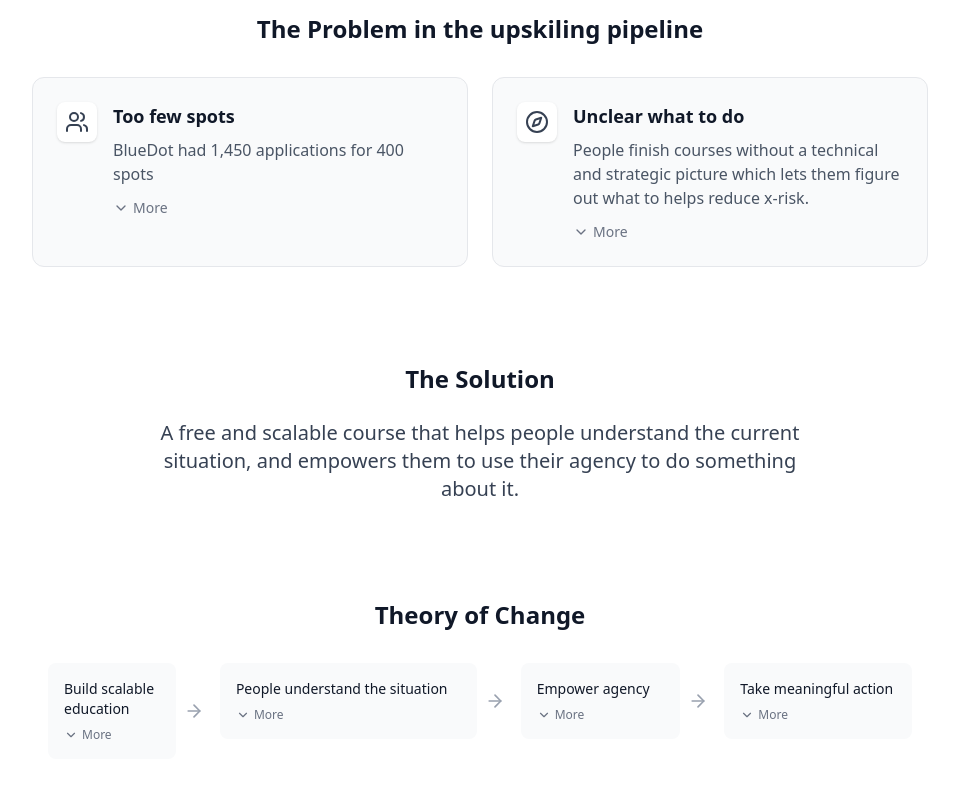
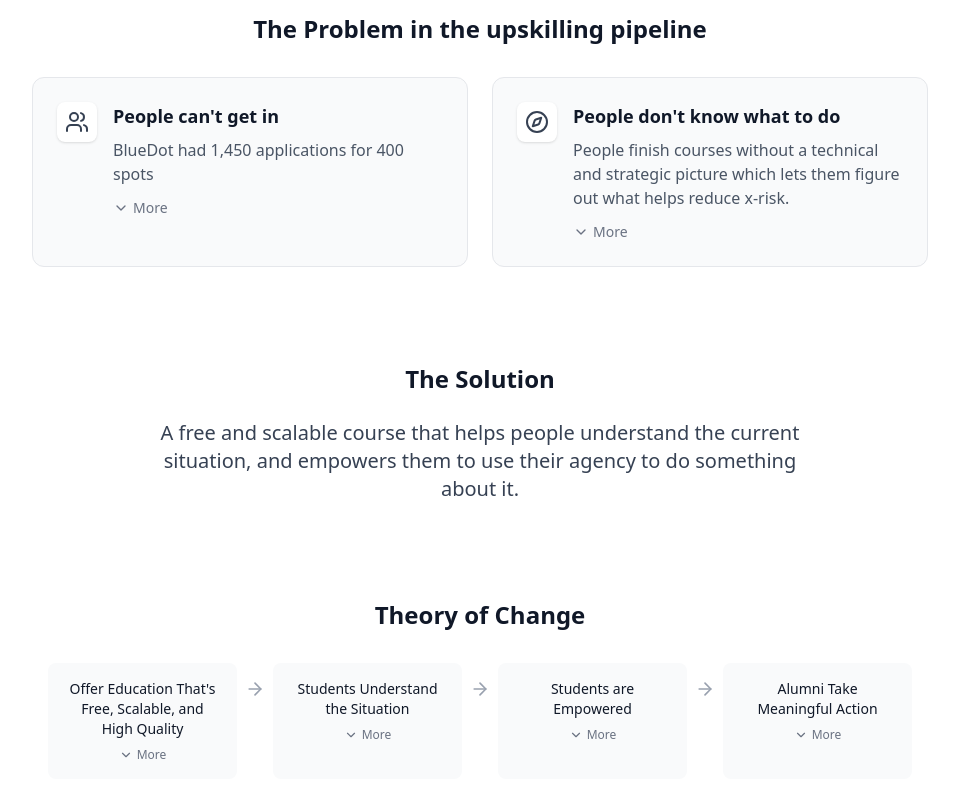
Before and after one commit to lucbrinkman/coursey-onepager, a React (Vite) app: page / in a window 1280 px wide. Shown: the part 220-1020 px from the top of the page, without its empty margins (160-1119 px from the left). Built offline with nearby package versions, Linux system fonts and the light colour scheme.

Commit message:
Improve Theory of Change: equal-width cards, centered headers, title case labels; fix spelling mistakes in content

```diff
--- a/src/components/TheoryOfChange.jsx
+++ b/src/components/TheoryOfChange.jsx
@@ -1,10 +1,10 @@
-import { useState, useEffect, useRef } from 'react'
+import React, { useState, useEffect, useRef } from 'react'
 import { ChevronDown, ArrowRight } from 'lucide-react'
 import { useExpand } from './ExpandContext'
 import { theoryOfChangeSection, ui } from '../../textContent'
 import FormattedText from './FormattedText'
 
-function StepCard({ step, isOpen, onToggle, isLast }) {
+function StepCard({ step, isOpen, onToggle }) {
   const contentRef = useRef(null)
   const [height, setHeight] = useState(0)
 
@@ -23,17 +23,16 @@ function StepCard({ step, isOpen, onToggle, isLast }) {
   const hasDetail = !!step.detail
 
   return (
-    <div className="flex items-center">
     <div
-        className={`bg-gray-50 rounded-lg p-4 flex-1 min-w-0 ${hasDetail ? 'cursor-pointer' : ''}`}
+      className={`bg-gray-50 rounded-lg p-4 h-full ${hasDetail ? 'cursor-pointer' : ''}`}
       onClick={hasDetail ? onToggle : undefined}
     >
-        <h3 className="font-medium text-gray-900 text-sm">{step.label}</h3>
+      <h3 className="font-medium text-gray-900 text-sm text-center">{step.label}</h3>
       {hasDetail && (
         <>
           <button
             onClick={(e) => { e.stopPropagation(); onToggle(); }}
-              className="flex items-center gap-1 mt-2 text-xs text-gray-500 hover:text-gray-700 transition-colors cursor-pointer"
+            className="flex items-center justify-center gap-1 mt-2 text-xs text-gray-500 hover:text-gray-700 transition-colors cursor-pointer w-full"
           >
             <ChevronDown
               size={14}
@@ -50,10 +49,6 @@ function StepCard({ step, isOpen, onToggle, isLast }) {
             </div>
           </div>
         </>
-        )}
-      </div>
-      {!isLast && (
-        <ArrowRight size={20} className="text-gray-400 mx-2 shrink-0" />
       )}
     </div>
   )
@@ -84,16 +79,19 @@ export default function TheoryOfChange() {
       </h2>
 
       <div className="max-w-4xl mx-auto px-4">
-        {/* Desktop: horizontal chain */}
-        <div className="hidden md:flex items-start justify-between gap-2">
+        {/* Desktop: horizontal chain with equal-width columns */}
+        <div className="hidden md:grid md:grid-cols-[1fr_auto_1fr_auto_1fr_auto_1fr] items-start gap-2">
           {theoryOfChangeSection.steps.map((step, i) => (
+            <React.Fragment key={i}>
               <StepCard
-              key={i}
                 step={step}
                 isOpen={openItems[`step-${i}`]}
                 onToggle={() => toggle(`step-${i}`)}
-              isLast={i === theoryOfChangeSection.steps.length - 1}
               />
+              {i < theoryOfChangeSection.steps.length - 1 && (
+                <ArrowRight size={20} className="text-gray-400 mt-4 shrink-0" />
+              )}
+            </React.Fragment>
           ))}
         </div>
 
--- a/textContent.js
+++ b/textContent.js
@@ -40,19 +40,19 @@ export const header = {
 
 export const problemsSection = {
   // The heading above all the problem cards
-  sectionTitle: "The Problem in the upskiling pipeline",
+  sectionTitle: "The Problem in the upskilling pipeline",
 
   problems: [
     {
       // PROBLEM 1: Not enough capacity in existing programs
-      headline: "Too few spots",
+      headline: "People can't get in",
       text: "BlueDot had 1,450 applications for 400 spots",
-      detail: "Lots of people want to understand things about AI safety. There isn't a scalable solution to help people get clarity on the problem. With a marginal cost per user of 400 USD, BlueDot is already rejecting many people, and demand is growing rapidly.",
+      detail: "And many more than those 1,450 want to understand things about AI safety. There isn't a scalable solution to help people get clarity on the problem. With a marginal cost per user of 400 USD, BlueDot is already rejecting many people, and demand is growing rapidly.",
     },
     {
       // PROBLEM 2: People don't know what to do after learning
-      headline: "Unclear what to do",
-      text: "People finish courses without a technical and strategic picture which lets them figure out what to helps reduce x-risk.",
+      headline: "People don't know what to do",
+      text: "People finish courses without a technical and strategic picture which lets them figure out what helps reduce x-risk.",
       detail: "Current courses often focus on knowledge transfer about current agendas without developing strategic thinking about career paths and impactful work. While this somewhat prepares people for entry level AI Safety jobs, those jobs are saturated with good applications and are not necessarily the most impactful.",
     },
   ],
@@ -83,20 +83,20 @@ export const theoryOfChangeSection = {
   // The causal chain - each step leads to the next
   steps: [
     {
-      label: "Build scalable education",
-      detail: "Create a platform that can reach millions at $5/student",
+      label: "Offer Education That's Free, Scalable, and High Quality",
+      detail: "The demand is already there. We're focused on an underserved market, for which we create a platform that can reach millions at $5/student whilst being higher quality than any existing AI Safety resources.",
     },
     {
-      label: "People understand the situation",
-      detail: "Teach why misaligned superintelligence is a core risk and the hard problems of superintelligence alignment",
+      label: "Students Understand the Situation",
+      detail: "After taking our course, people understand why misaligned superintelligence is a core risk and understand the hard problems of superintelligence alignment.",
     },
     {
-      label: "Empower agency",
-      detail: "Give people strategic thinking about what they can actually work on",
+      label: "Students are Empowered",
+      detail: "We don't stop at understanding. We teach people strategic thinking about what they can actually work on, and help them transfer thoughts into action.",
     },
     {
-      label: "Take meaningful action",
-      detail: "More people contributing to AI Safety research, policy, and governance",
+      label: "Alumni Take Meaningful Action",
+      detail: "We stay in touch with alumni to track that we're actually enabling them to be more impactful in domains like AI Safety research, policy, and governance",
     },
   ],
 };
@@ -321,20 +321,20 @@ export const costsSection = {
 
   // Fixed costs explanation
   fixedCosts: {
-    headline: "Fixed costs",
+    headline: "Fixed Costs for Building",
     amount: "$300k",
     amountLabel: "per year",
     text: "Salaries and contractors for platform development: building the course content, AI tutoring system, and automation infrastructure. See the [cost breakdown](/team-costs).",
-    // detail moved to /team-costs page
+    // detail: "test"
   },
 
   // Marginal costs explanation
   marginalCosts: {
-    headline: "Marginal costs",
+    headline: "Marginal Costs for Running Courses",
     amount: "$5",
     amountLabel: "per student",
     text: "Software fees for running the platform: AI tutoring, hosting, and infrastructure. See our [cost calculator](/costs) for the full breakdown.",
-    detail: "We expect to find enough resources to cover these costs in a way that scales infinitely. By the time 100 million people would want to take the course, there would also be enough interest in providing the $500M required in funding. For now, we cover them from the buffer included in the bugdet. In the future, we'll experiment with asking students for donations after taking the course.",
+    detail: "We expect to find enough resources to cover these costs in a way that scales infinitely. By the time 100 million people would want to take the course, there would also be enough interest in providing the $500M required in funding. For now, we cover them from the buffer included in the budget. In the future, we'll experiment with asking students for donations after taking the course.",
   },
 };
 
@@ -358,8 +358,8 @@ export const teamCostsSection = {
 
 While we expect to grow in the future, leading AI-native companies show large teams are no longer required for success.
 
-Salaries wil be for:
-- Current founder (Luc). This will still be below the median income where Luc lives and significantly below the counterfactual salary in the industry. Salary is expected to rise when Coursey is succesful.
+Salaries will be for:
+- Current founder (Luc). This will still be below the median income where Luc lives and significantly below the counterfactual salary in the industry. Salary is expected to rise when Coursey is successful.
 - A co-founder that we're currently looking for. However, we're not depending on finding a cofounder quickly, and would rather take our time to find somebody excellent.`,
 
   // Footer note
```
Lines whose indentation alone changed are shown as unchanged.
